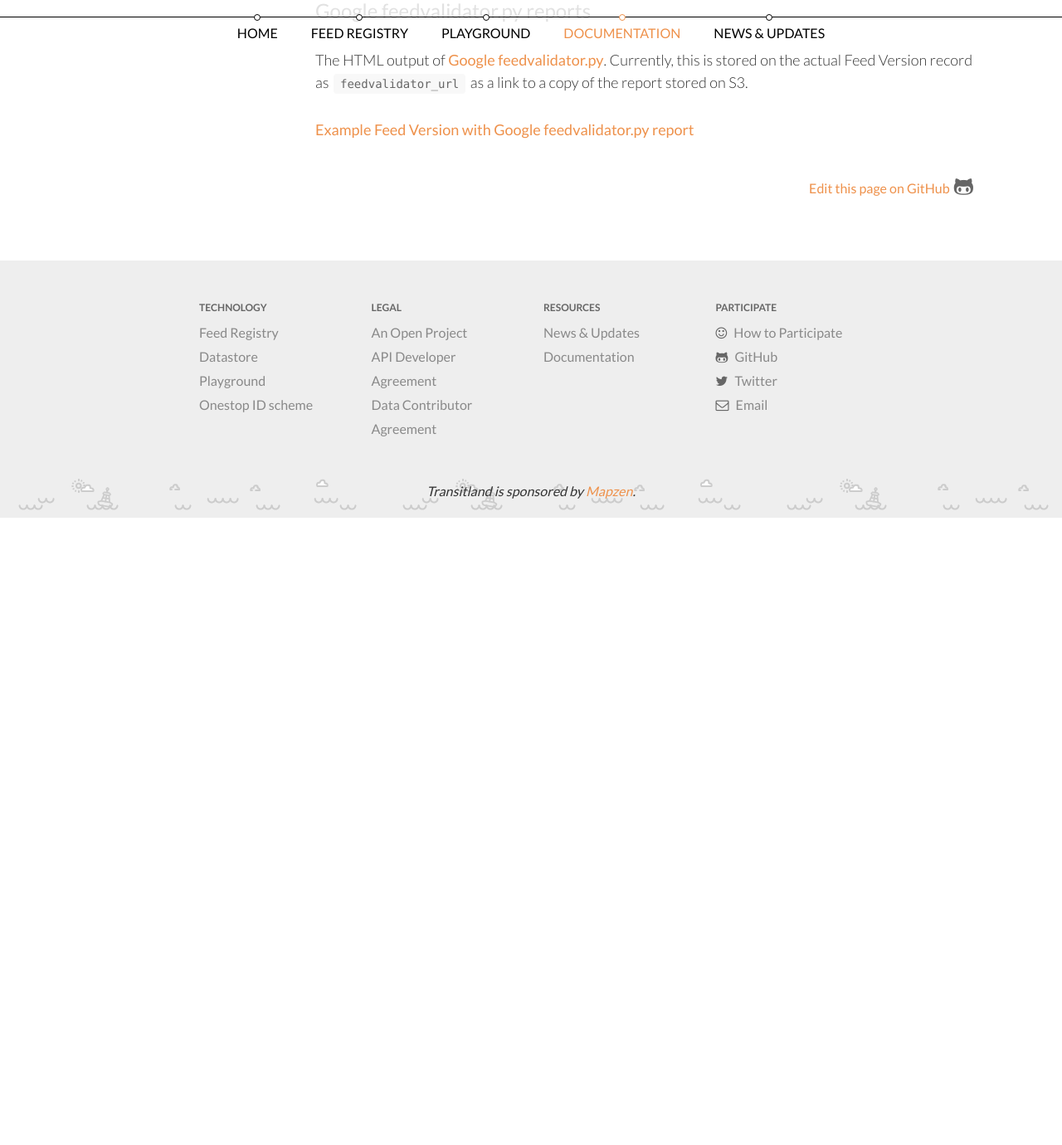
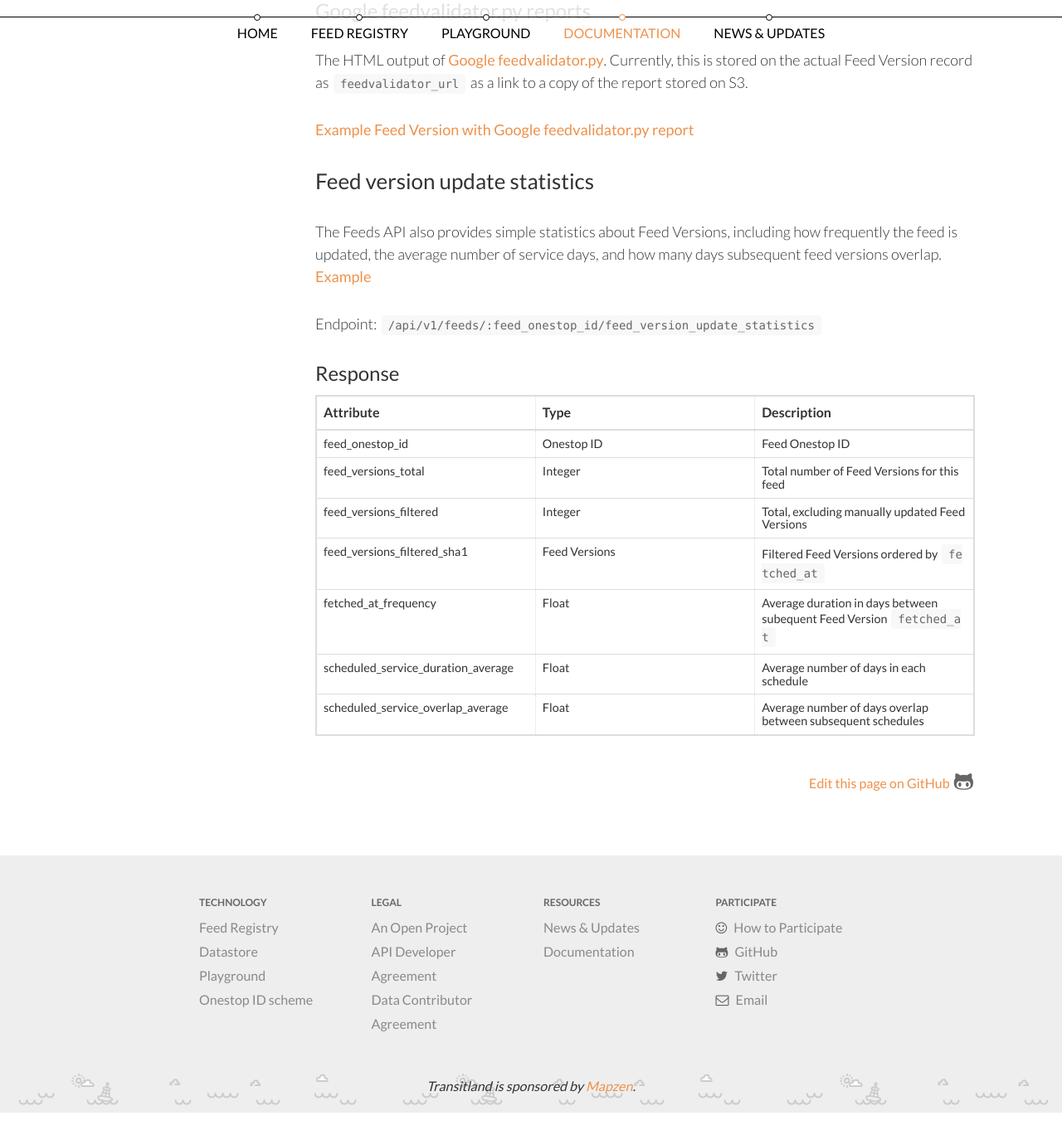
Before and after one commit to transitland/www-transit-land, a Jekyll site: the page built from documentation/datastore/feeds.md, in a window 1280 px wide and 1400 px high, scrolled down 5210 px. Shown: the top 1380 px of the window at 83% size. Built offline with Jekyll 4.4.1, drawn with Linux system fonts in a browser that asks for light colours; nearby versions of some CDN libraries; before the commit the page ends 5898 px from its top, so only the background shows below that.

Commit message:
Feed Version Update Statistics

```diff
--- a/documentation/datastore/feeds.md
+++ b/documentation/datastore/feeds.md
@@ -136,3 +136,21 @@
 The HTML output of [Google feedvalidator.py](https://github.com/google/transitfeed/wiki/FeedValidator). Currently, this is stored on the actual Feed Version record as `feedvalidator_url` as a link to a copy of the report stored on S3.
 
 [Example Feed Version with Google feedvalidator.py report](https://transit.land/api/v1/feed_versions/36ba71b654ba6ed1e4866822832c11942c4761e5)
+
+## Feed version update statistics
+
+The Feeds API also provides simple statistics about Feed Versions, including how frequently the feed is updated, the average number of service days, and how many days subsequent feed versions overlap. [Example](http://transit.land/api/v1/feeds/f-c2g5-bctransit~kelownaregionaltransitsystem/feed_version_update_statistics)
+
+Endpoint: `/api/v1/feeds/:feed_onestop_id/feed_version_update_statistics`
+
+### Response
+
+| Attribute | Type | Description |
+|-----------|------|-------------|
+| feed_onestop_id | Onestop ID | Feed Onestop ID |
+| feed_versions_total | Integer | Total number of Feed Versions for this feed |
+| feed_versions_filtered | Integer | Total, excluding manually updated Feed Versions |
+| feed_versions_filtered_sha1 | Feed Versions | Filtered Feed Versions ordered by `fetched_at` |
+| fetched_at_frequency | Float | Average duration in days between subequent Feed Version `fetched_at` |
+| scheduled_service_duration_average | Float | Average number of days in each schedule |
+| scheduled_service_overlap_average | Float | Average number of days overlap between subsequent schedules |
```
